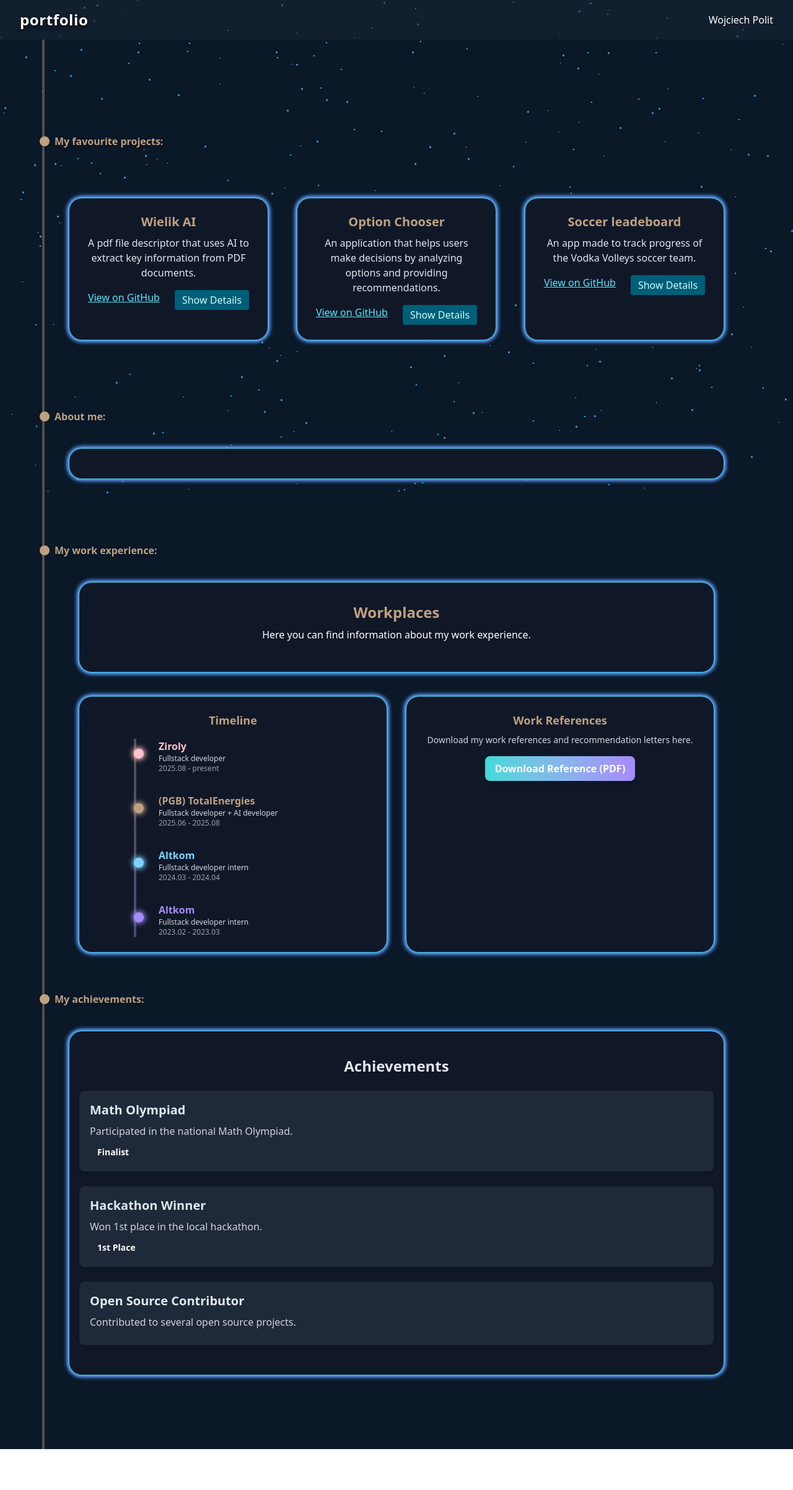
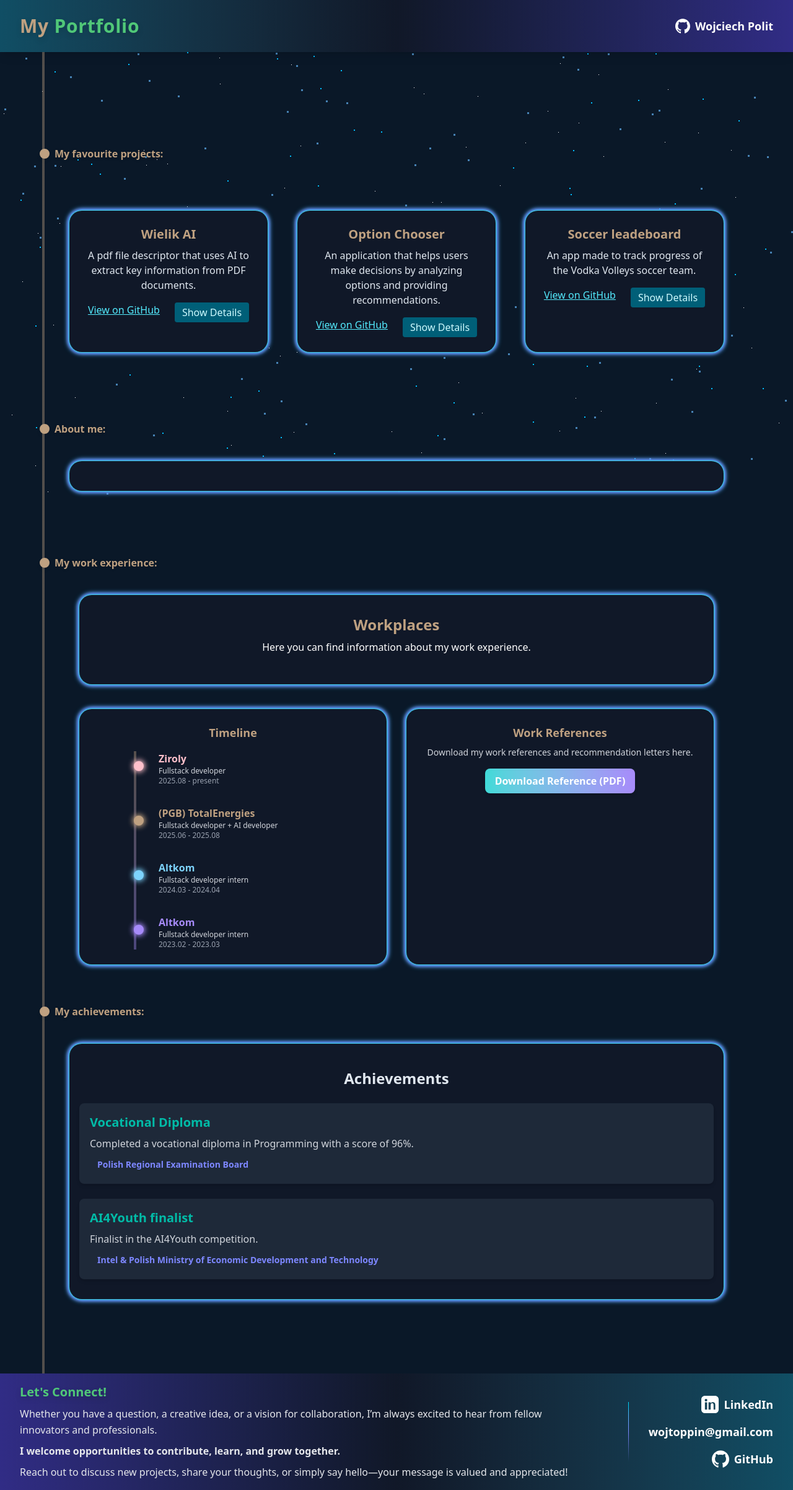
Before and after one commit to Wojtoppin/portfolio, a React (Vite) app: page / in a window 1280 px wide. Shown: the whole page at 62% size. Before the commit the page ends 2338 px from the top, so only its background shows below. Built offline with nearby package versions, Linux system fonts and the light colour scheme; no server answers.

Commit message:
added footer

```diff
--- a/src/App.tsx
+++ b/src/App.tsx
@@ -7,6 +7,7 @@ import Timeline from "./components/Timeline";
 import AboutMe from "./components/AboutMe";
 import WorkPlaces from "./components/WorkPlaces";
 import Achievements from "./components/Achievements";
+import Footer from "./components/Footer";
 
 function App() {
   return (
@@ -19,6 +20,7 @@ function App() {
         <WorkPlaces timelineText="My work experience: "/>
         <Achievements timelineText="My achievements:" />
       </Timeline>
+      <Footer />
     </div>
   );
 }
--- a/src/components/Achievement.tsx
+++ b/src/components/Achievement.tsx
@@ -4,15 +4,21 @@ type AchievementProps = {
   name: string;
   description: string;
   place?: string;
+  issuer?: string;
 };
 
-const Achievement: React.FC<AchievementProps> = ({ name, description, place }) => (
+const Achievement: React.FC<AchievementProps> = ({ name, description, place, issuer }) => (
   <div className="mb-6 p-4 rounded-lg bg-gray-800 bg-opacity-80 shadow-md border border-transparent hover:scale-101 transition-transform">
-    <h3 className="text-xl font-bold text-gold mb-2">{name}</h3>
+    <h3 className="text-xl font-bold text-teal-500 mb-2">{name}</h3>
     <p className="text-gray-300 mb-2">{description}</p>
     {place && (
-      <span className="inline-block px-3 py-1 bg-emerald text-white rounded-full text-sm font-semibold">
+      <span className="inline-block px-3 py-1 bg-emerald text-white rounded-full text-sm font-semibold mr-2">
         {place}
+      </span>
+    )}
+    {issuer && (
+      <span className="inline-block px-3 py-1 bg-silver text-indigo-400 rounded-full text-sm font-semibold">
+        {issuer}
       </span>
     )}
   </div>
--- a/src/components/Achievements.tsx
+++ b/src/components/Achievements.tsx
@@ -3,25 +3,21 @@ import Achievement from "./Achievement.tsx";
 
 const achievements = [
   {
-    name: "Math Olympiad",
-    description: "Participated in the national Math Olympiad.",
-    place: "Finalist",
+    name: "Vocational Diploma",
+    description: "Completed a vocational diploma in Programming with a score of 96%.",
+    issuer: "Polish Regional Examination Board",
   },
   {
-    name: "Hackathon Winner",
-    description: "Won 1st place in the local hackathon.",
-    place: "1st Place",
-  },
-  {
-    name: "Open Source Contributor",
-    description: "Contributed to several open source projects.",
+    name: "AI4Youth finalist",
+    description: "Finalist in the AI4Youth competition.",
+    issuer: "Intel & Polish Ministry of Economic Development and Technology",
   },
   // Add more achievements here
 ];
 
 const Achievements: React.FC = ({ timelineText }: { timelineText?: string }) => (
   <div
-    className="px-4 py-6 m-10 flex-1 min-w-[220px] text-center shadow-lg bg-gray-900 bg-opacity-80 transition-transform hover:scale-101"
+    className="px-4 pt-6 pb-2 m-10 flex-1 min-w-[220px] text-center shadow-lg bg-gray-900 bg-opacity-80 transition-transform hover:scale-101"
     style={{
       boxShadow:
         "0 0 2px 1px #3fdad8, 0 0 4px 2px #3b82f6, 0 0 6px 2px #a78bfa, 0 0 8px 2px #38bdf8",
@@ -40,7 +36,8 @@ const Achievements: React.FC = ({ timelineText }: { timelineText?: string }) =>
           key={idx}
           name={ach.name}
           description={ach.description}
-          place={ach.place}
+          place={ach.place ? ach.place : undefined}
+          issuer={ach.issuer}
         />
       ))}
     </div>
--- /dev/null
+++ b/src/components/Footer.tsx
@@ -0,0 +1,76 @@
+import React from "react";
+
+// Simple SVG icons for LinkedIn and GitHub
+const LinkedInIcon = () => (
+  <svg width="28" height="28" fill="currentColor" viewBox="0 0 24 24" className="inline-block align-middle mr-2 text-emerald">
+    <path d="M19 0h-14c-2.761 0-5 2.239-5 5v14c0 2.761 2.239 5 5 5h14c2.761 0 5-2.239 5-5v-14c0-2.761-2.239-5-5-5zm-11 19h-3v-10h3v10zm-1.5-11.268c-.966 0-1.75-.784-1.75-1.75s.784-1.75 1.75-1.75 1.75.784 1.75 1.75-.784 1.75-1.75 1.75zm13.5 11.268h-3v-5.604c0-1.337-.026-3.063-1.868-3.063-1.868 0-2.154 1.459-2.154 2.967v5.7h-3v-10h2.881v1.367h.041c.401-.761 1.379-1.563 2.838-1.563 3.036 0 3.6 2.001 3.6 4.601v5.595z"/>
+  </svg>
+);
+
+const GitHubIcon = () => (
+  <svg width="28" height="28" fill="currentColor" viewBox="0 0 24 24" className="inline-block align-middle mr-2 text-silver">
+    <path d="M12 .297c-6.63 0-12 5.373-12 12 0 5.303 3.438 9.8 8.205 11.385.6.113.82-.258.82-.577v-2.234c-3.338.726-4.033-1.416-4.033-1.416-.546-1.387-1.333-1.757-1.333-1.757-1.089-.745.083-.729.083-.729 1.205.084 1.84 1.236 1.84 1.236 1.07 1.834 2.809 1.304 3.495.997.108-.775.418-1.304.762-1.604-2.665-.305-5.466-1.332-5.466-5.93 0-1.31.469-2.381 1.236-3.221-.124-.303-.535-1.523.117-3.176 0 0 1.008-.322 3.301 1.23.957-.266 1.983-.399 3.003-.404 1.02.005 2.047.138 3.006.404 2.291-1.552 3.297-1.23 3.297-1.23.653 1.653.242 2.873.118 3.176.77.84 1.235 1.911 1.235 3.221 0 4.609-2.803 5.624-5.475 5.921.43.371.823 1.102.823 2.222v3.293c0 .322.218.694.825.576C20.565 22.092 24 17.592 24 12.297c0-6.627-5.373-12-12-12"/>
+  </svg>
+);
+
+const Footer: React.FC = () => {
+  return (
+    <footer className="w-full flex items-center py-4 px-4 sm:px-8 bg-gradient-to-r from-indigo-900 via-gray-900 to-cyan-900 relative">
+      {/* Left side: professional note */}
+      <div className="flex-1 text-left text-white pr-4 sm:pr-8">
+        {/* Long text for desktop, short for mobile */}
+        <p className="hidden sm:block text-xl font-bold mb-2 text-[#50C878] drop-shadow-lg">
+          Let's Connect!
+        </p>
+        <p className="hidden sm:block text-md font-medium leading-relaxed text-gray-200">
+          Whether you have a question, a creative idea, or a vision for collaboration, I’m always excited to hear from fellow innovators and professionals.
+          <span className="block mt-2 text-emerald font-semibold">
+            I welcome opportunities to contribute, learn, and grow together.
+          </span>
+          <span className="block mt-2 text-silver">
+            Reach out to discuss new projects, share your thoughts, or simply say hello—your message is valued and appreciated!
+          </span>
+        </p>
+        {/* Short text for mobile */}
+        <p className="sm:hidden text-lg font-bold mb-2 text-[#50C878] drop-shadow-lg">
+          Contact Me
+        </p>
+        <p className="sm:hidden text-md font-medium leading-relaxed text-gray-200">
+          Let's connect and collaborate! Feel free to reach out anytime.
+        </p>
+      </div>
+      {/* Divider */}
+      <div className="h-24 w-px bg-gradient-to-b from-cyan-400 via-indigo-400 to-emerald mx-4 sm:mx-8" />
+      {/* Right side: contact links */}
+      <div className="flex flex-col items-end text-white space-y-4">
+        <a
+          href="https://www.linkedin.com/in/wojtoppin/"
+          target="_blank"
+          rel="noopener noreferrer"
+          className="hover:text-emerald transition text-lg font-semibold flex items-center"
+        >
+          <LinkedInIcon />
+          <span className="hidden sm:inline">LinkedIn</span>
+        </a>
+        <a
+          href="mailto:wojtoppin@gmail.com"
+          className="hover:text-cyan-300 transition text-lg font-semibold"
+        >
+          <span className="hidden sm:inline">wojtoppin@gmail.com</span>
+          <span className="sm:hidden">Mail</span>
+        </a>
+        <a
+          href="https://github.com/wojtoppin"
+          target="_blank"
+          rel="noopener noreferrer"
+          className="hover:text-silver transition text-lg font-semibold flex items-center"
+        >
+          <GitHubIcon />
+          <span className="hidden sm:inline">GitHub</span>
+        </a>
+      </div>
+    </footer>
+  );
+};
+
+export default Footer;
--- a/src/components/header.tsx
+++ b/src/components/header.tsx
@@ -1,14 +1,32 @@
-
 const Header = () => {
   return (
-    <header className="w-full flex items-center py-4 px-8 relative bg-[rgba(27,39,53,0.5)]">
-      <h1
-        className="text-2xl font-bold tracking-wide text-white text-shadow-lg/30"
-      >
-        portfolio
+    <header className="w-full flex items-center py-6 px-8 relative bg-gradient-to-r from-cyan-900 via-gray-900 to-indigo-900 shadow-lg">
+      <h1 className="text-3xl font-extrabold tracking-wide text-[#BFA181] drop-shadow-lg">
+        My <span className="text-[#50C878]">Portfolio</span>
       </h1>
       <nav className="ml-auto text-white">
-        <ul className="flex space-x-6"><a href="https://github.com/wojtoppin" target="_blank">Wojciech Polit</a></ul>
+        <ul className="flex space-x-6 items-center">
+          <li>
+            <a
+              href="https://github.com/wojtoppin"
+              target="_blank"
+              rel="noopener noreferrer"
+              className="flex items-center text-lg font-semibold hover:text-emerald transition"
+            >
+              {/* GitHub Icon */}
+              <svg
+                width="24"
+                height="24"
+                fill="currentColor"
+                viewBox="0 0 24 24"
+                className="inline-block align-middle mr-2 text-silver"
+              >
+                <path d="M12 .297c-6.63 0-12 5.373-12 12 0 5.303 3.438 9.8 8.205 11.385.6.113.82-.258.82-.577v-2.234c-3.338.726-4.033-1.416-4.033-1.416-.546-1.387-1.333-1.757-1.333-1.757-1.089-.745.083-.729.083-.729 1.205.084 1.84 1.236 1.84 1.236 1.07 1.834 2.809 1.304 3.495.997.108-.775.418-1.304.762-1.604-2.665-.305-5.466-1.332-5.466-5.93 0-1.31.469-2.381 1.236-3.221-.124-.303-.535-1.523.117-3.176 0 0 1.008-.322 3.301 1.23.957-.266 1.983-.399 3.003-.404 1.02.005 2.047.138 3.006.404 2.291-1.552 3.297-1.23 3.297-1.23.653 1.653.242 2.873.118 3.176.77.84 1.235 1.911 1.235 3.221 0 4.609-2.803 5.624-5.475 5.921.43.371.823 1.102.823 2.222v3.293c0 .322.218.694.825.576C20.565 22.092 24 17.592 24 12.297c0-6.627-5.373-12-12-12" />
+              </svg>
+              Wojciech Polit
+            </a>
+          </li>
+        </ul>
       </nav>
     </header>
   );
--- a/src/index.css
+++ b/src/index.css
@@ -1 +1,2 @@
 @import "tailwindcss";
+@tailwind utilities;
--- a/tailwind.config.js
+++ b/tailwind.config.js
@@ -1,13 +1,12 @@
 module.exports = {
+  content: ["./src/**/*.{js,jsx,ts,tsx}"],
   theme: {
     extend: {
       colors: {
-        gold: '#0A1828', // Example: gold is #0A1828
-        // Add more custom colors below
-        silver: '#C0C0C0',
-        bronze: '#CD7F32',
-        emerald: '#50C878',
-        // ...add more as needed
+        gold: "#0A1828",
+        emerald: "#50C878",
+        silver: "#C0C0C0",
+        // add more as needed
       },
     },
   },
```
